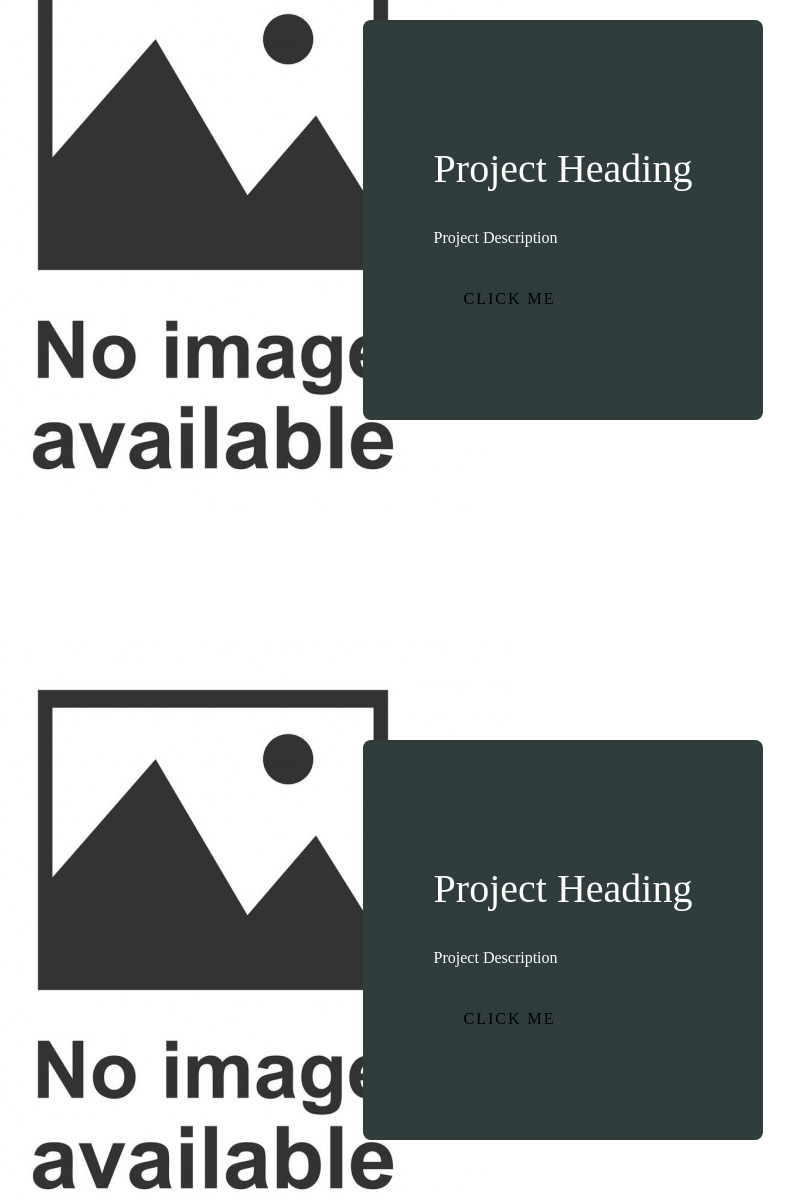
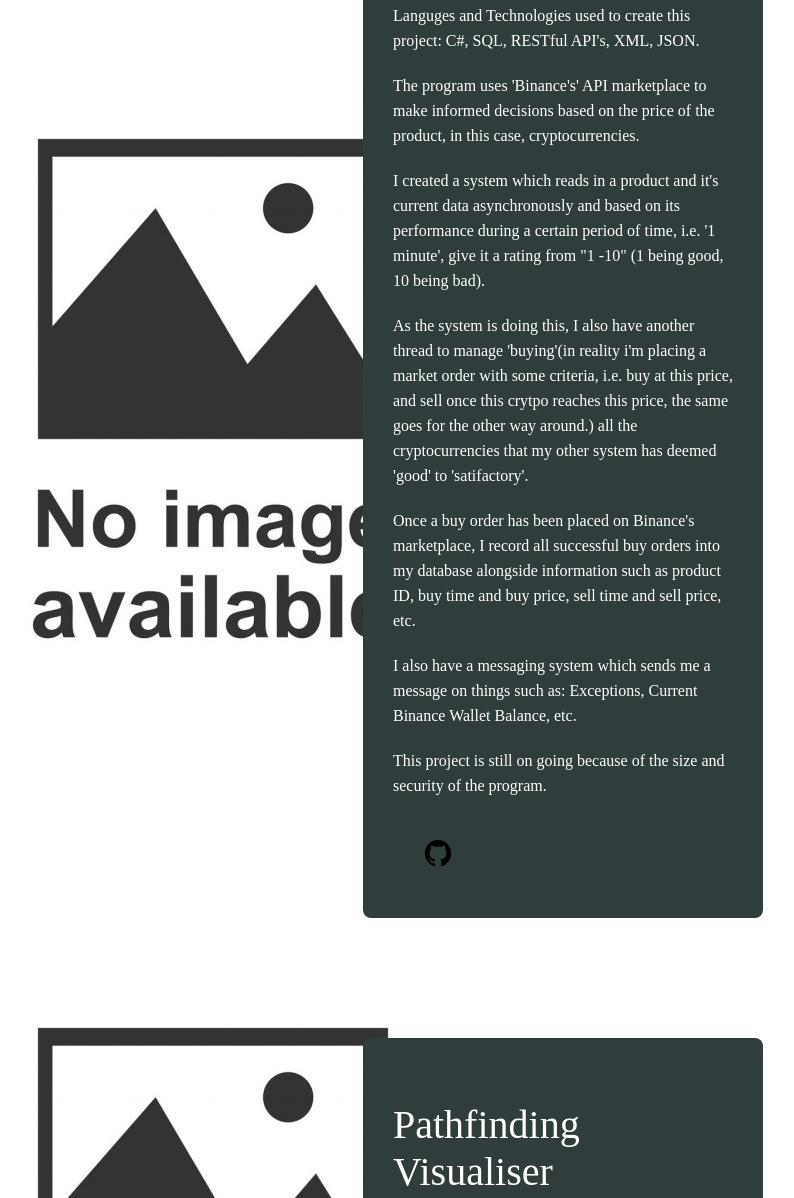
Before and after one commit to Syycoker/Sylascoker.com, a plain HTML site: page index.html in a window 1280 px wide. Shown: the part 916-2114 px from the top of the page, without its empty margins (302-1096 px from the left). Drawn offline with nearby package versions, Linux system fonts and the light colour scheme.

Commit message:
Populated Projects with descriptions and appropriate links to them

```diff
--- a/index.html
+++ b/index.html
@@ -47,9 +47,15 @@
               </div>
               <div class="right">
                 <div class="content">
-                  <h1>Project Heading</h1>
-                  <p>Project Description</p>
-                  <a href="#" class="btn" target="_blank">Click Me </a>
+                  <h1>Fractional Trade Bot</h1>
+                  <p>Languges and Technologies used to create this project: C#, SQL, RESTful API's, XML, JSON.</p>
+                  <p>The program uses 'Binance's' API marketplace to make informed decisions based on the price of the product, in this case, cryptocurrencies.</p>
+                  <p>I created a system which reads in a product and it's current data asynchronously and based on its performance during a certain period of time, i.e. '1 minute', give it a rating from "1 -10" (1 being good, 10 being bad). </p>
+                  <p>As the system is doing this, I also have another thread to manage 'buying'(in reality i'm placing a market order with some criteria, i.e. buy at this price, and sell once this crytpo reaches this price, the same goes for the other way around.) all the cryptocurrencies that my other system has deemed 'good' to 'satifactory'.</p>
+                  <p>Once a buy order has been placed on Binance's marketplace, I record all successful buy orders into my database alongside information such as product ID, buy time and buy price, sell time and sell price, etc.</p>
+                  <p>I also have a messaging system which sends me a message on things such as: Exceptions, Current Binance Wallet Balance, etc.</p>
+                  <p>This project is still on going because of the size and security of the program.</p>
+                  <a class="social-icon" href="https://github.com/Syycoker" target="_blank"><ion-icon name="logo-github" target="_blank"></ion-icon></a>
                 </div>
               </div>
             </div>
@@ -60,9 +66,10 @@
               </div>
               <div class="right">
                 <div class="content">
-                  <h1>Project Heading</h1>
-                  <p>Project Description</p>
-                  <a href="#" class="btn" target="_blank">Click Me </a>
+                  <h1>Pathfinding Visualiser</h1>
+                  <p>Languges and Technologies used to create this project: C#, WinForms.</p>
+                  <p>I created a pathfinding visualiser with C# that allows the user to create two endpoint nodes and allows them to select an algorithm which will show the chosen algorithm work in real time.</p>
+                  <a class="social-icon" href="https://github.com/Syycoker" target="_blank"><ion-icon name="logo-github" target="_blank"></ion-icon></a>
                 </div>
               </div>
             </div>
@@ -73,9 +80,10 @@
               </div>
               <div class="right">
                 <div class="content">
-                  <h1>Project Heading</h1>
-                  <p>Project Description</p>
-                  <a href="#" class="btn" target="_blank">Click Me </a>
+                  <h1>Xamarin/Mono App</h1>
+                  <p>Languges and Technologies used to create this project: C#, WinForms.</p>
+                  <p>I created this app to showcase my frontend ability with Xamarin/Mono.</p>
+                  <a class="social-icon" href="https://github.com/Syycoker" target="_blank"><ion-icon name="logo-github" target="_blank"></ion-icon></a>
                 </div>
               </div>
             </div>
@@ -86,9 +94,9 @@
               </div>
               <div class="right">
                 <div class="content">
-                  <h1>Project Heading</h1>
-                  <p>Project Description</p>
-                  <a href="#" class="btn" target="_blank">Click Me </a>
+                  <h1>Java Game</h1>
+                  <p>Languges and Technologies used to create this project: Java, Processing, JavaScript, P5 Java Interpretter.</p>
+                  <a class="social-icon" href="https://github.com/Syycoker" target="_blank"><ion-icon name="logo-github" target="_blank"></ion-icon></a>
                 </div>
               </div>
             </div>
@@ -99,9 +107,10 @@
               </div>
               <div class="right">
                 <div class="content">
-                  <h1>Project Heading</h1>
-                  <p>Project Description</p>
-                  <a href="#" class="btn" target="_blank">Click Me </a>
+                  <h1>Sylascoker.com</h1>
+                  <p>Languges and Technologies used to create this project: JavaScript, CSS, HTML.</p>
+                  <p>I created this website to showcase my projects in a more visual and interactive way.</p>
+                  <a class="social-icon" href="https://github.com/Syycoker" target="_blank"><ion-icon name="logo-github" target="_blank"></ion-icon></a>
                 </div>
               </div>
             </div>
@@ -112,9 +121,16 @@
               </div>
               <div class="right">
                 <div class="content">
-                  <h1>Project Heading</h1>
-                  <p>Project Description</p>
-                  <a href="#" class="btn" target="_blank">Click Me </a>
+                  <h1>Various Scripts</h1>
+                  <p>I created various scripts for my personal use and to use when employed by Saurer Fibrevision as a Junior software engineer.</p>
+                  <p>Such scripts include:</p>
+                  <ul>
+                    <li>Database Migration Script - Migrated 24,000+ Log files into Saurer Fibrevision's database in relation to TQSCalibrator,</li><br>
+                    <li>JavaScript Remover - Removed all Script tags within any html page regradless of element attributes,</li><br>
+                    <li>Ascii Art Converter - Converts a bitmap image into a 2D array as a representation of Ascii symbols.</li><br>
+                    <li>etc.</li>
+                  </ul>
+                  <a class="social-icon" href="https://github.com/Syycoker" target="_blank"><ion-icon name="logo-github" target="_blank"></ion-icon></a>
                 </div>
               </div>
             </div>
```
